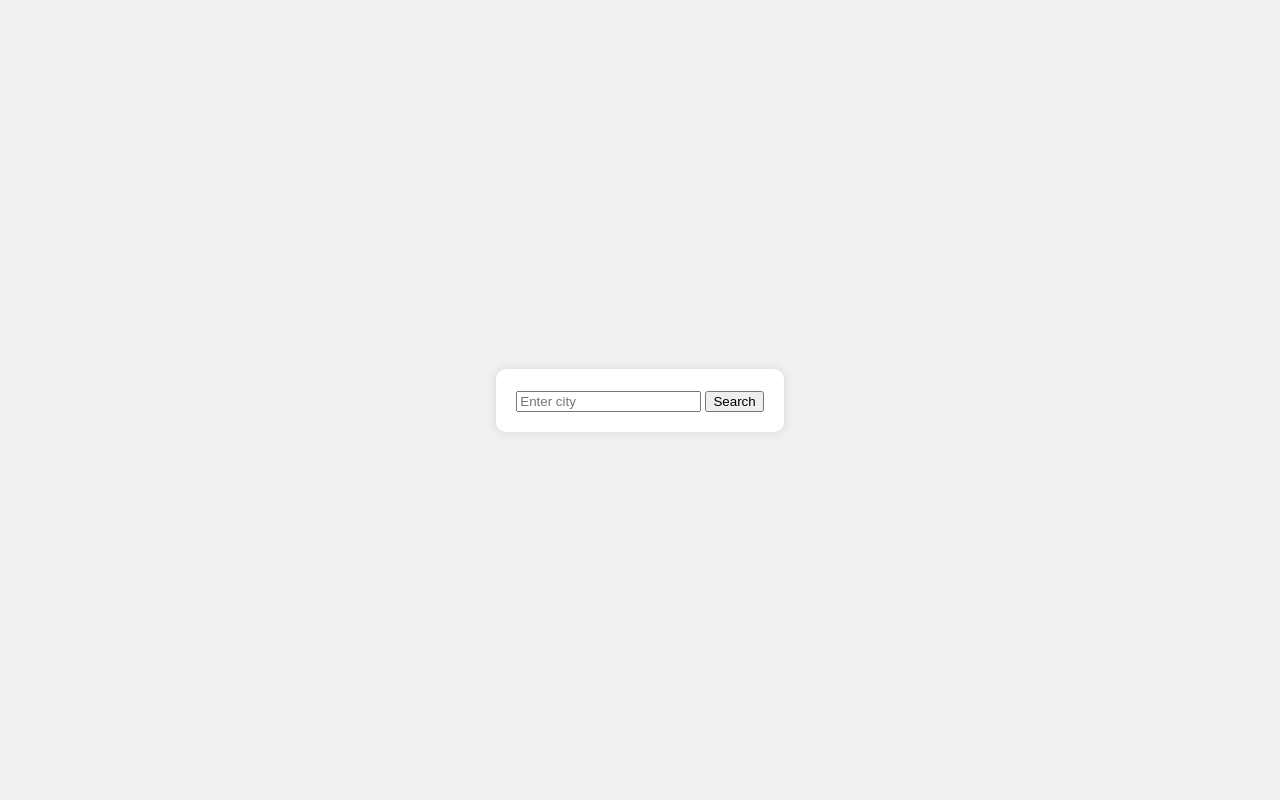
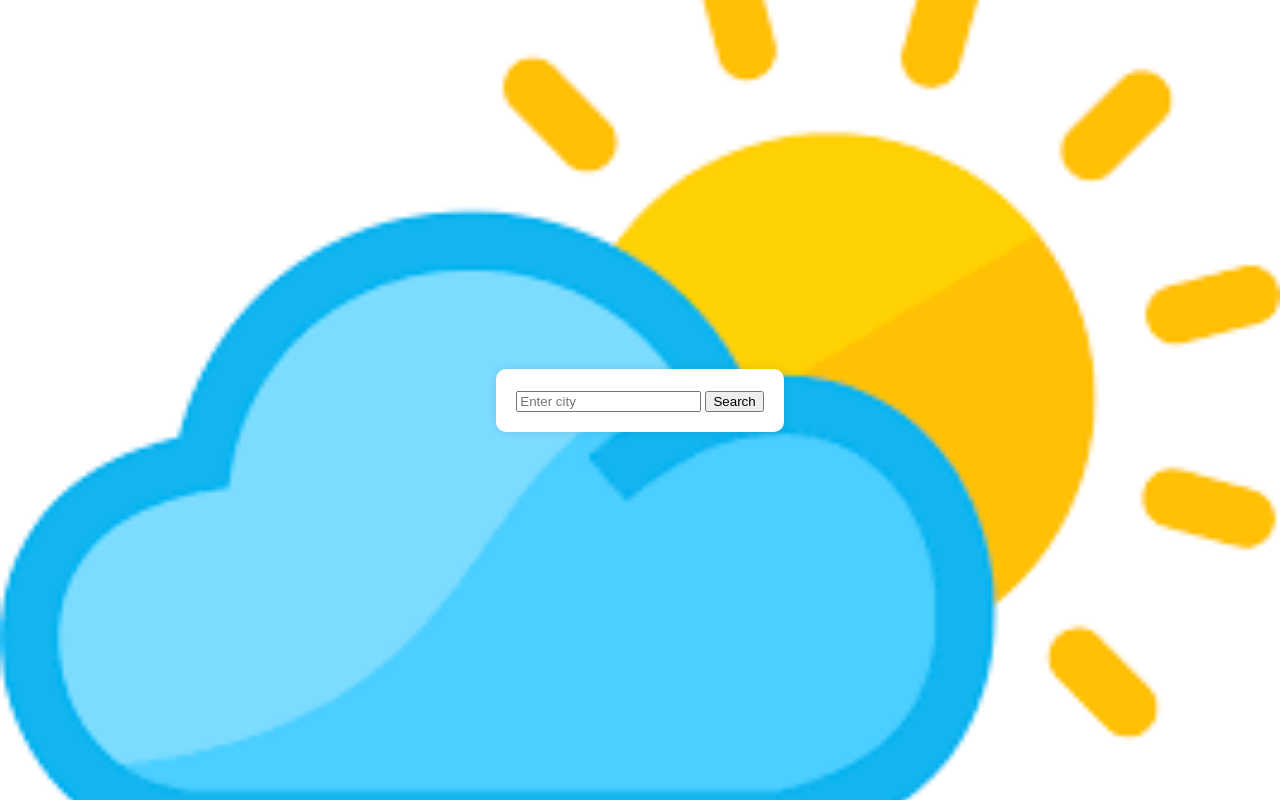
Before and after one commit to Saykafarha/finalpractical, a plain HTML site: page index.html in a window 1280 px wide. Drawn offline with Linux system fonts and the light colour scheme.

Commit message:
Add files via upload

```diff
--- a/index.css
+++ b/index.css
@@ -7,7 +7,7 @@ body {
     justify-content: center;
     height: 100vh;
     background-color: #f0f0f0;
-    background-image: -moz-radial-gradient();
+    background: url(weather.png) center/cover no-repeat;
 }
 
 .container {
```
Also changed, not shown: index.html (+1 -0 lines).
